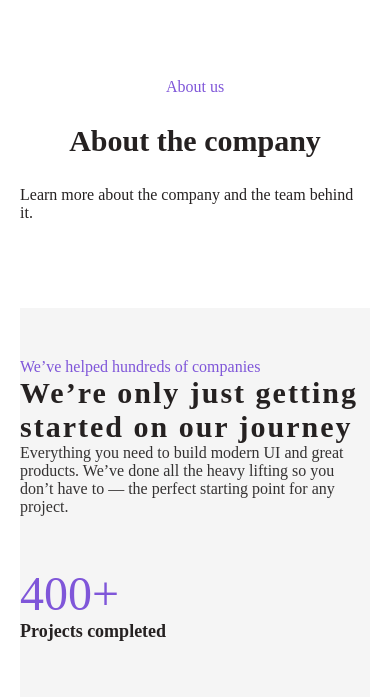
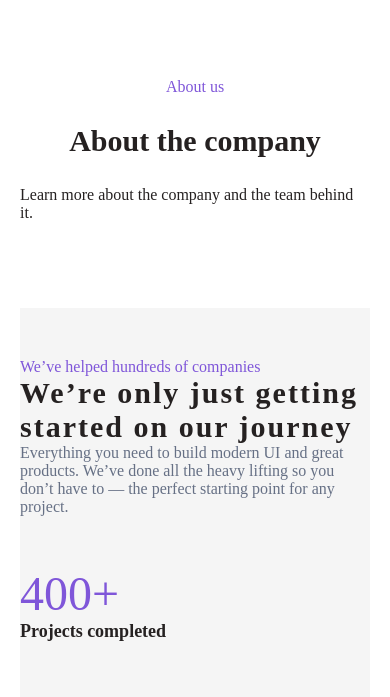
Before and after one commit to Sahil9822/KraftPixel-Assignment, a plain HTML site: page index.html in a window 390 px wide. Shown: the part 80-777 px from the top of the page. Drawn offline with Linux system fonts and the light colour scheme.

Commit message:
Update styles.css

```diff
--- a/styles.css
+++ b/styles.css
@@ -3,8 +3,6 @@
     padding: 0;
     box-sizing: border-box;
 }
-
-
 
 .mobile-nav {
     display: none;
@@ -173,7 +171,7 @@ h2 {
 
     .hide {
       display: block;
-      color: #343232 !important;
+      color: #667085 !important;
     }
 
     .about-sec img {
```
